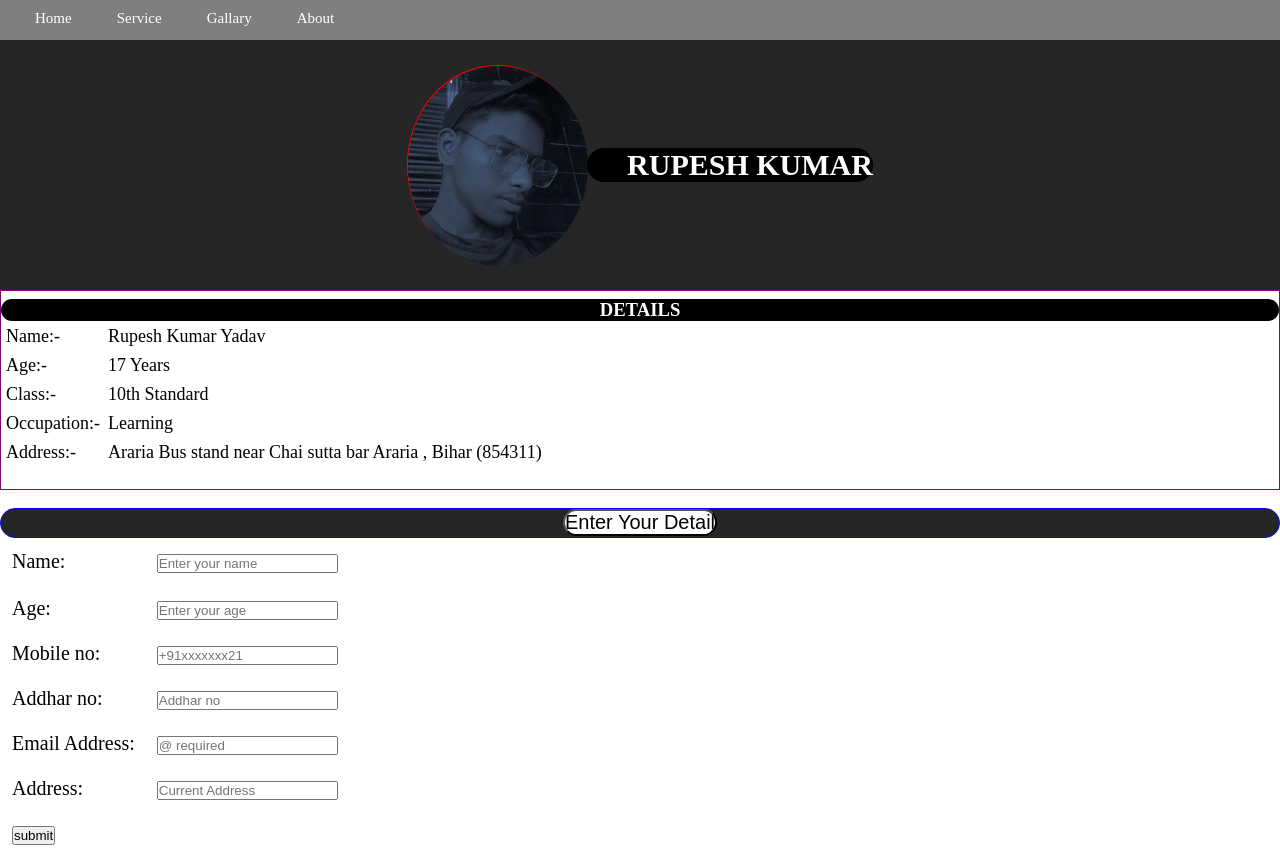
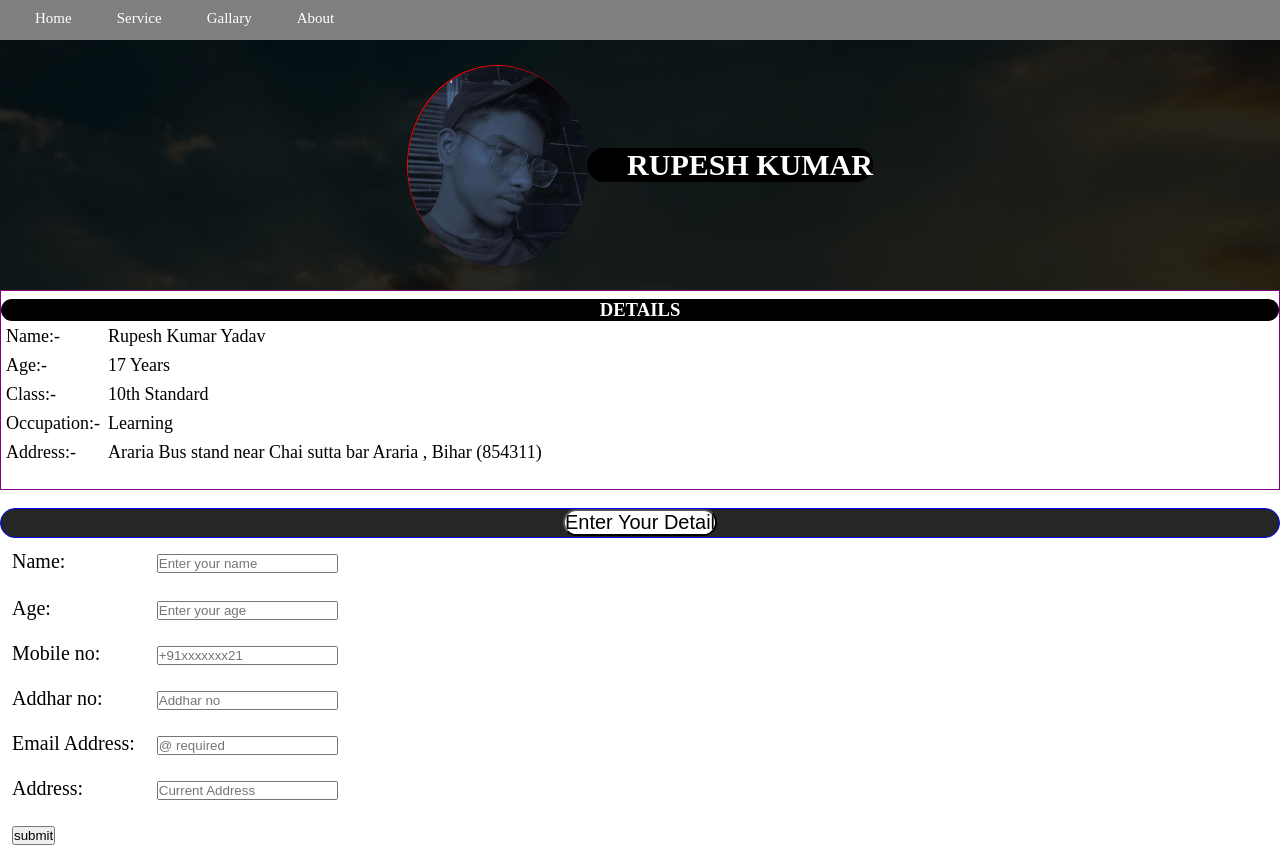
Before and after one commit to Amalkumar21/Rupesh, a plain HTML site: page index.html in a window 1280 px wide. Shown: the top 860 px of the page. Drawn offline with Linux system fonts and the light colour scheme; the site is published under a folder, as on GitHub Pages, so addresses that start at the root find nothing.

Commit message:
Update style.css

```diff
--- a/style.css
+++ b/style.css
@@ -42,7 +42,7 @@ html,body{
   display: flex;
   align-items: center;
   justify-content: center;
-  background-image: url('/nature.jpeg');
+  background-image: url('nature.jpeg');
   background-color: rgba(0,0,0,0.85);
   background-size: cover;
   background-blend-mode: multiply;
```
